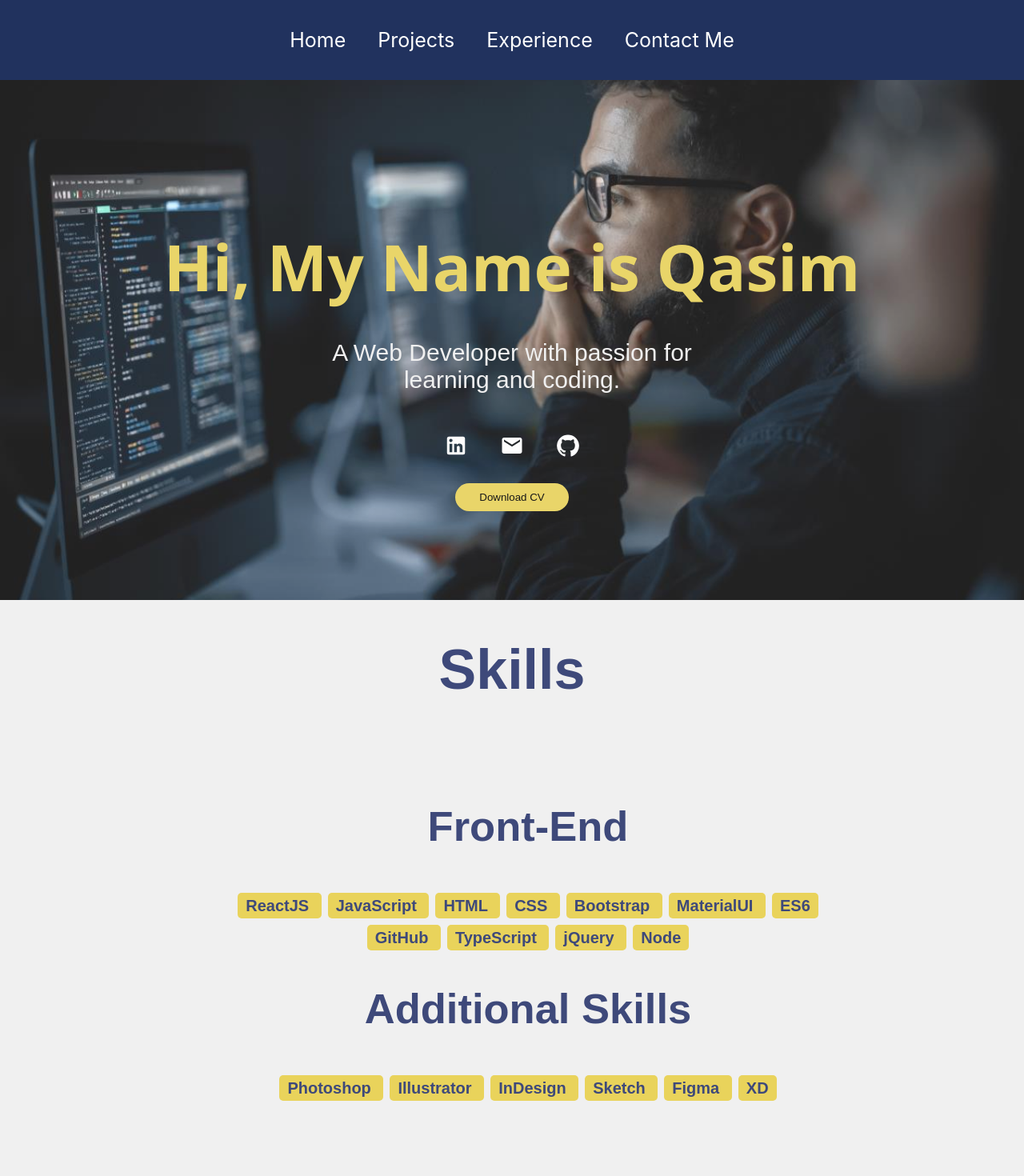
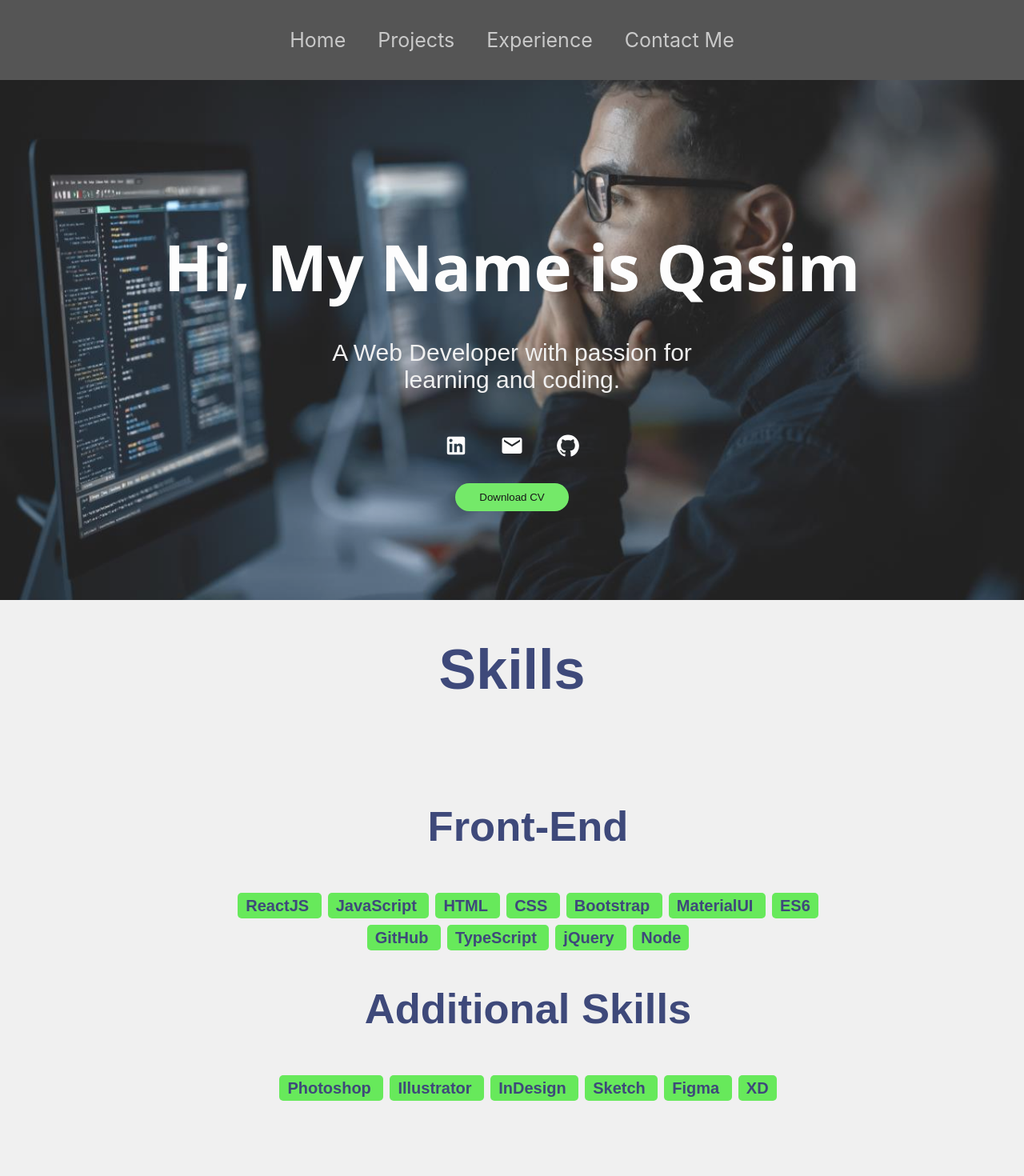
Before and after one commit to Qasim538/qas-portfolio, a React (Create React App) app: page / in a window 1280 px wide. Shown: the top 1470 px of the page at 80% size. Built offline with nearby package versions, Linux system fonts and the light colour scheme.

Commit message:
Home and Navbar fixed

```diff
--- a/src/styles/Home.css
+++ b/src/styles/Home.css
@@ -25,7 +25,7 @@
   .about h2 {
     font-family: "Segoe UI", Tahoma, Geneva, Verdana, sans-serif;
     font-size: 80px;
-    color: #e9d35b;
+    color: #ffffff;
     height: 50px;
   }
 
@@ -43,7 +43,7 @@
     border-radius: 30px;
     border: none;
     cursor: pointer;
-    background-color: #e9d35b;
+    background-color: #67e95b;
     transition: all .5s;
 
   }
@@ -69,8 +69,8 @@ button:hover {
     width: 60%;
   }
 
-  span {
-    background: #e9d35b;
+  .list span {
+    background: #67e95b;
     padding: 5px 10px;
     border-radius: 5px;
     margin: 4px;
--- a/src/styles/Navbar.css
+++ b/src/styles/Navbar.css
@@ -1,7 +1,7 @@
 .navbar {
     width: 100%;
     height: 100px;
-    background: #21325e;
+    background: #555555;
   }
 
   .links {
@@ -14,10 +14,20 @@
   }
 
   .navbar a {
-    color: white;
+    color: #c9c9c9;
     text-decoration: none;
     margin: 20px;
     font-size: 25px;
+    transition: all .5s;
+  }
+  .navbar a:hover {
+    color: #67e95b;
+    scale: 1.1;
+
+  }
+
+  .active {
+    color: #67e95b;
   }
 
   .toggleButton {
```
